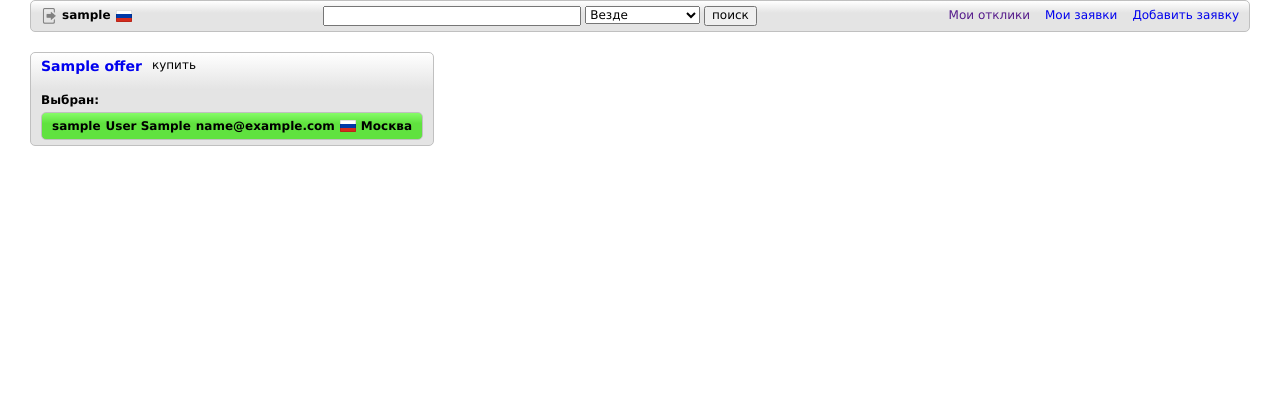
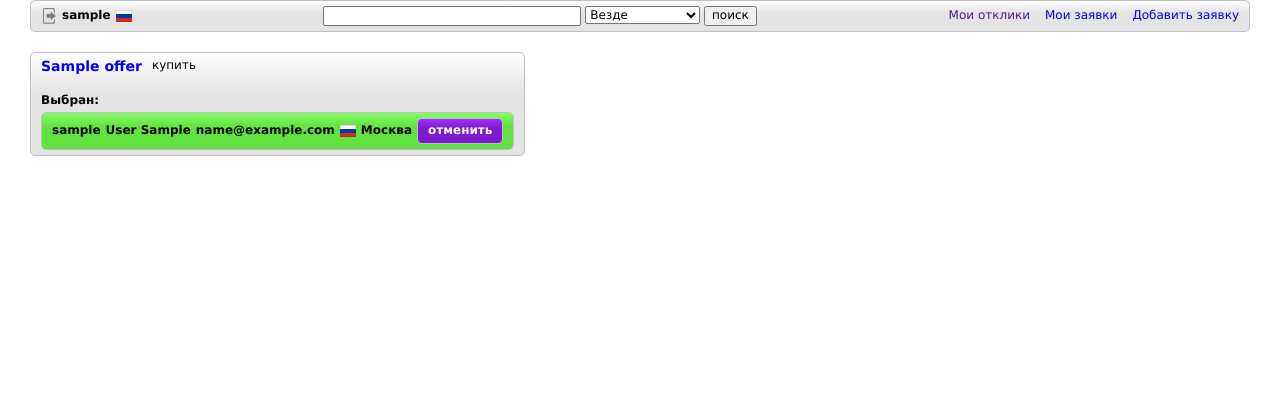
Before and after one commit to loooltooot/rar-net, a Django app: page /myoffers/ in a window 1280 px wide. Shown: the part 167-587 px from the top of the page. Run offline with Django 4.2, Linux system fonts and the light colour scheme; a user stored in the database is signed in; data comes from the database, SQL or seed files in the repository; tables that the repository leaves empty hold one stand-in row (values such as "Sample post"); style sheets or scripts are compiled from the project's sources; parts of the project's set-up code (start-up, migrations or seed data) failed here and were passed over.

Commit message:
✨: reset selected responder button

```diff
--- a/offers/static/offers/css/pages/myoffers.css
+++ b/offers/static/offers/css/pages/myoffers.css
@@ -43,4 +43,8 @@ h4 {
   height: 16px;
 }
 
+.selected-responder .focus-button {
+  margin: 0;
+}
+
 /*# sourceMappingURL=myoffers.css.map */
--- a/offers/static/offers/css/pages/myoffers.scss
+++ b/offers/static/offers/css/pages/myoffers.scss
@@ -45,3 +45,9 @@ h4 {
         height: 16px;
     }
 }
+
+.selected-responder {
+    .focus-button {
+        margin: 0;
+    }
+}
--- a/offers/templates/offers/my_offers.html
+++ b/offers/templates/offers/my_offers.html
@@ -50,6 +50,11 @@
                             <img class="flag" title="{{offer.selected_responder.country.name}}" src="{% static "locations/flags/"|add:offer.selected_responder.country.flag %}" alt="">
                             <span>{{offer.selected_responder.city}}</span>
                         {% endif %}
+                        <form action="{% url "offers:reset_responder" %}" method="post">
+                            {% csrf_token %}
+                            <input type="hidden" name="offer_pk" value="{{offer.id}}">
+                            <input type="submit" value="отменить" class="fancy-borders focus-button">
+                        </form>
                     </div>
                     {% endif %}
                 </div>
--- a/offers/urls.py
+++ b/offers/urls.py
@@ -2,7 +2,7 @@ from django.urls import path
 
 from .views import (index, CreateOffer,
     DetailOffer, respond_to_offer, MyOffers,
-    set_selected_responder
+    set_selected_responder, reset_selected_responder
 )
 
 app_name = 'offers'
@@ -13,4 +13,5 @@ urlpatterns = [
     path('offers/<int:pk>/respond/', respond_to_offer, name='respond_offer'),
     path('myoffers/', MyOffers.as_view(extra_context={'title': 'Мои заявки'}), name='myoffers'),
     path('myoffers/select/', set_selected_responder, name='select_responder'),
+    path('myoffers/reset/', reset_selected_responder, name='reset_responder'),
 ]
--- a/offers/views.py
+++ b/offers/views.py
@@ -77,3 +77,19 @@ def set_selected_responder(request):
             return redirect('offers:myoffers')
     else:
         return HttpResponseNotAllowed(['POST'])
+
+@login_required(redirect_field_name='')
+def reset_selected_responder(request):
+    if request.method == 'POST':
+        if request.POST is not None:
+            offer_pk = request.POST['offer_pk']
+
+            offer = get_object_or_404(Offer, pk=offer_pk)
+
+            offer.selected_responder = None
+            offer.status = 'active'
+            offer.save()
+
+            return redirect('offers:myoffers')
+    else:
+        return HttpResponseNotAllowed(['POST'])
```
Also changed, not shown: 1 other file.
